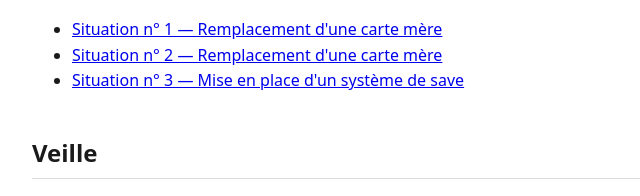
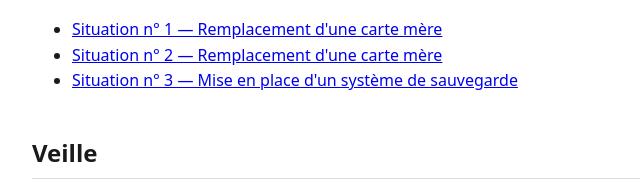
Before and after one commit to safiacherifi/safiacherifi.github.io, a plain HTML site: page index.html in a window 1280 px wide. Shown: the part 712-908 px from the top of the page, 228-868 px from the left. Drawn offline with Linux system fonts and the light colour scheme.

Commit message:
Fix spelling in situation 3 link text
Updated link text for situation 3 to correct spelling.

```diff
--- a/index.html
+++ b/index.html
@@ -50,7 +50,7 @@
   <ul>
     <li><a href="situation-01.html">Situation n° 1 — Remplacement d'une carte mère</a></li>
      <li><a href="situation-02.html">Situation n° 2 — Remplacement d'une carte mère</a></li>
-     <li><a href="situation-03.html">Situation n° 3 — Mise en place d'un système de save</a></li>
+     <li><a href="situation-03.html">Situation n° 3 — Mise en place d'un système de sauvegarde</a></li>
   </ul>
 
   <h2 id="veille">Veille</h2>
```
